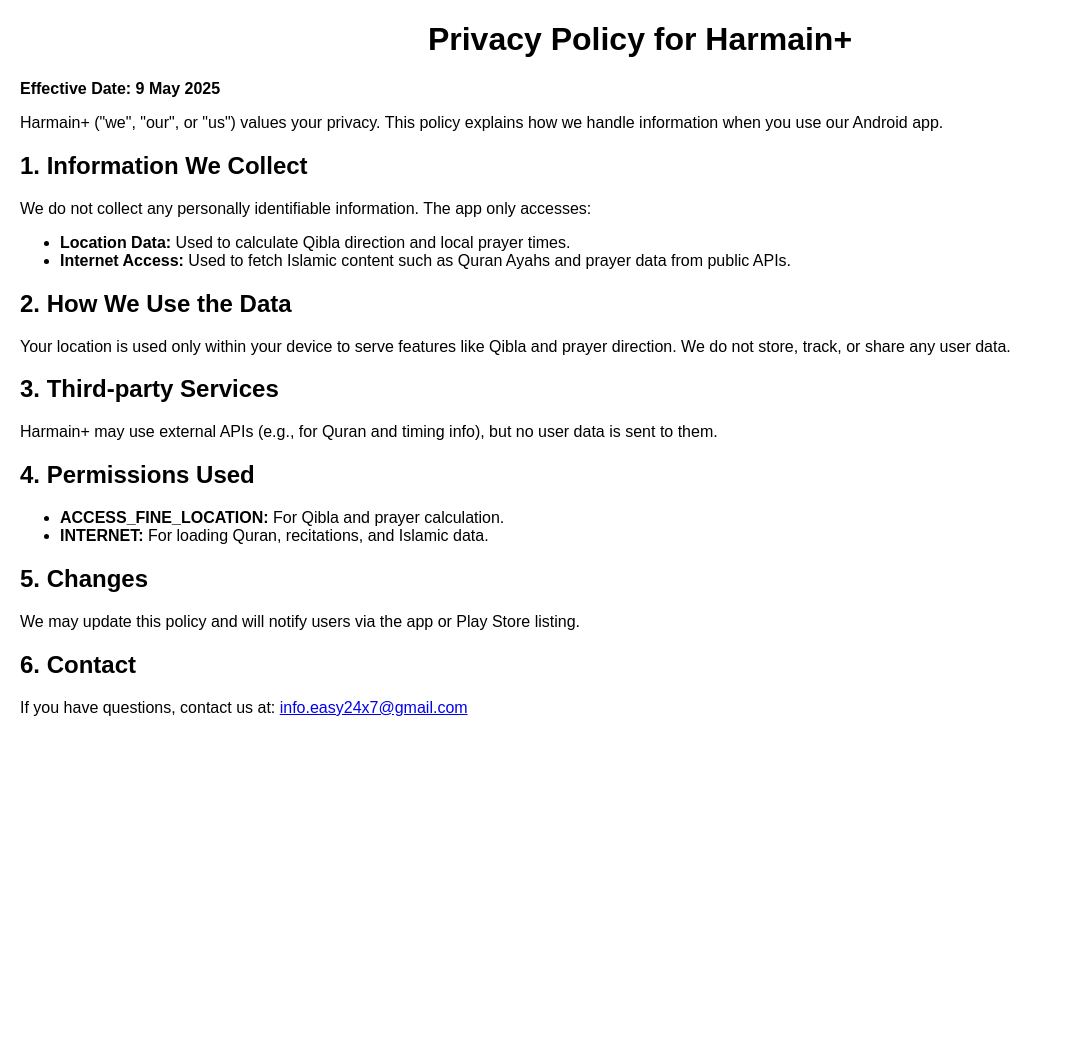
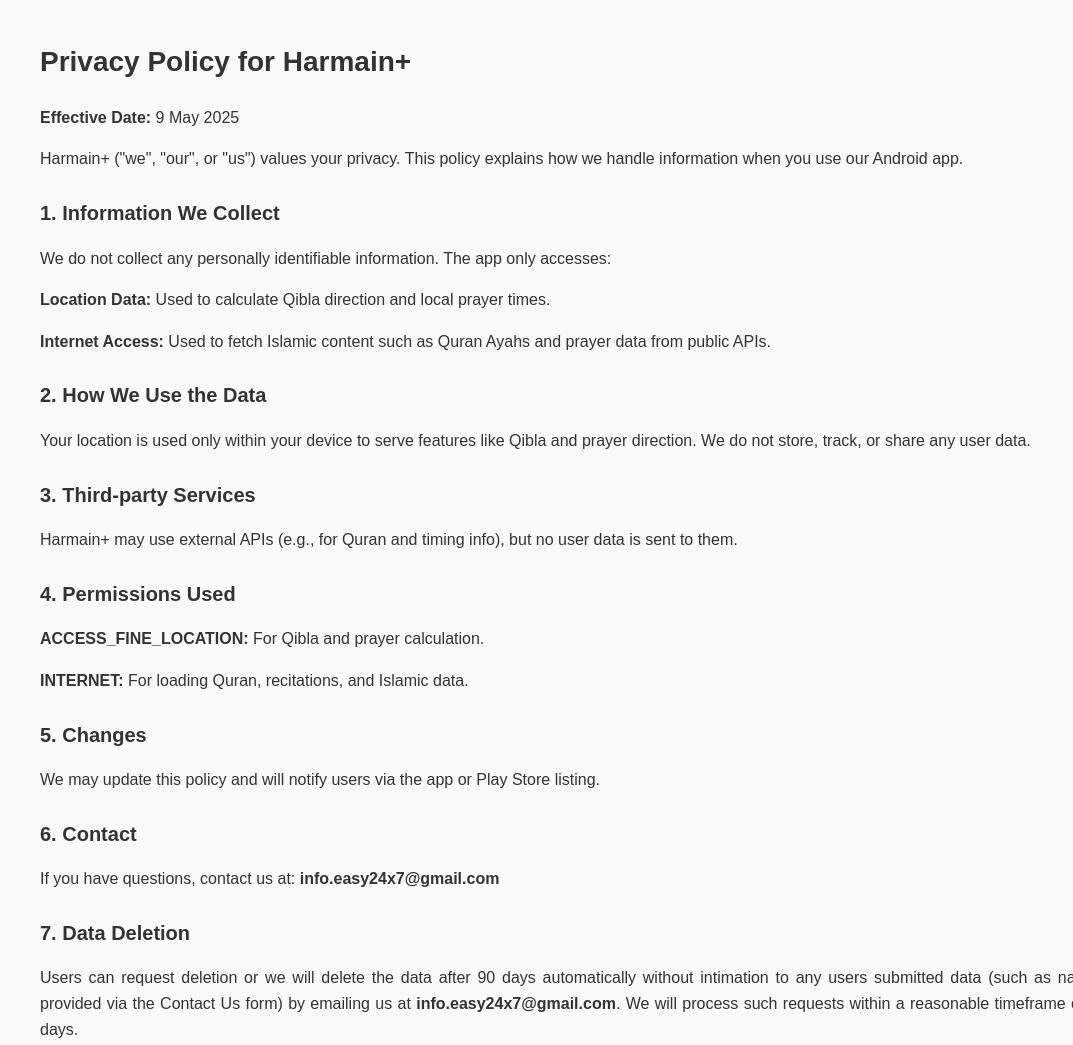
Before and after one commit to gpttabrez/privacypolicy, a plain HTML site: page index.html in a window 1280 px wide. Shown: the whole page, without its empty margins (0-1073 px from the left). Before the commit the page ends 800 px from the top, so only its background shows below. Drawn offline with Linux system fonts and the light colour scheme.

Commit message:
index.html

```diff
--- a/index.html
+++ b/index.html
@@ -2,34 +2,45 @@
 <html lang="en">
 <head>
   <meta charset="UTF-8">
-    <meta name="viewport" content="width=device-width, initial-scale=1.0">
+  <meta name="viewport" content="width=device-width, initial-scale=1">
   <title>Privacy Policy - Harmain+</title>
   <style>
     body {
       font-family: Arial, sans-serif;
-            margin: 20px;
-            text-align: justify;
+      margin: 40px;
+      line-height: 1.6;
+      background-color: #f9f9f9;
+      color: #333;
     }
     h1 {
-            text-align: center;
+      font-size: 28px;
+      font-weight: bold;
+      margin-bottom: 20px;
+      text-align: left;
     }
     h2 {
+      font-size: 20px;
+      font-weight: bold;
+      margin-top: 25px;
       text-align: left;
+    }
+    p {
+      text-align: justify;
+      margin-bottom: 15px;
     }
   </style>
 </head>
 <body>
+
   <h1>Privacy Policy for Harmain+</h1>
-    <p><strong>Effective Date: 9 May 2025</strong></p>
+  <p><strong>Effective Date:</strong> 9 May 2025</p>
 
   <p>Harmain+ ("we", "our", or "us") values your privacy. This policy explains how we handle information when you use our Android app.</p>
 
   <h2>1. Information We Collect</h2>
   <p>We do not collect any personally identifiable information. The app only accesses:</p>
-    <ul>
-        <li><strong>Location Data:</strong> Used to calculate Qibla direction and local prayer times.</li>
-        <li><strong>Internet Access:</strong> Used to fetch Islamic content such as Quran Ayahs and prayer data from public APIs.</li>
-    </ul>
+  <p><strong>Location Data:</strong> Used to calculate Qibla direction and local prayer times.</p>
+  <p><strong>Internet Access:</strong> Used to fetch Islamic content such as Quran Ayahs and prayer data from public APIs.</p>
 
   <h2>2. How We Use the Data</h2>
   <p>Your location is used only within your device to serve features like Qibla and prayer direction. We do not store, track, or share any user data.</p>
@@ -38,15 +49,17 @@
   <p>Harmain+ may use external APIs (e.g., for Quran and timing info), but no user data is sent to them.</p>
 
   <h2>4. Permissions Used</h2>
-    <ul>
-        <li><strong>ACCESS_FINE_LOCATION:</strong> For Qibla and prayer calculation.</li>
-        <li><strong>INTERNET:</strong> For loading Quran, recitations, and Islamic data.</li>
-    </ul>
+  <p><strong>ACCESS_FINE_LOCATION:</strong> For Qibla and prayer calculation.</p>
+  <p><strong>INTERNET:</strong> For loading Quran, recitations, and Islamic data.</p>
 
   <h2>5. Changes</h2>
   <p>We may update this policy and will notify users via the app or Play Store listing.</p>
 
   <h2>6. Contact</h2>
-    <p>If you have questions, contact us at: <a href="mailto:info.easy24x7@gmail.com">info.easy24x7@gmail.com</a></p>
+  <p>If you have questions, contact us at: <strong>info.easy24x7@gmail.com</strong></p>
+
+  <h2>7. Data Deletion</h2>
+  <p>Users can request deletion or we will delete the data after 90 days automatically without intimation to any users submitted data (such as name and email address provided via the Contact Us form) by emailing us at <strong>info.easy24x7@gmail.com</strong>. We will process such requests within a reasonable timeframe or delete data within 90 days.</p>
+
 </body>
 </html>
```
Lines whose indentation alone changed are shown as unchanged.
